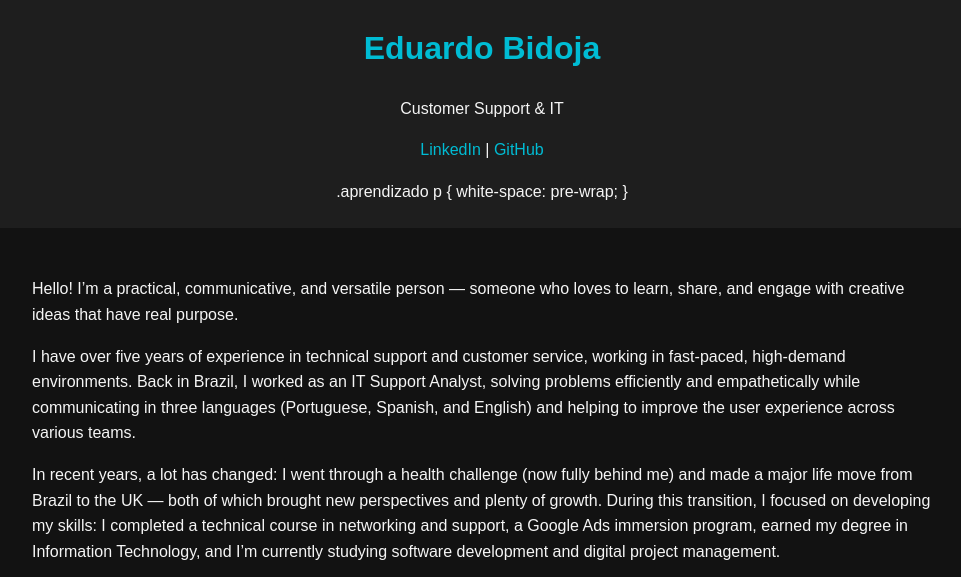
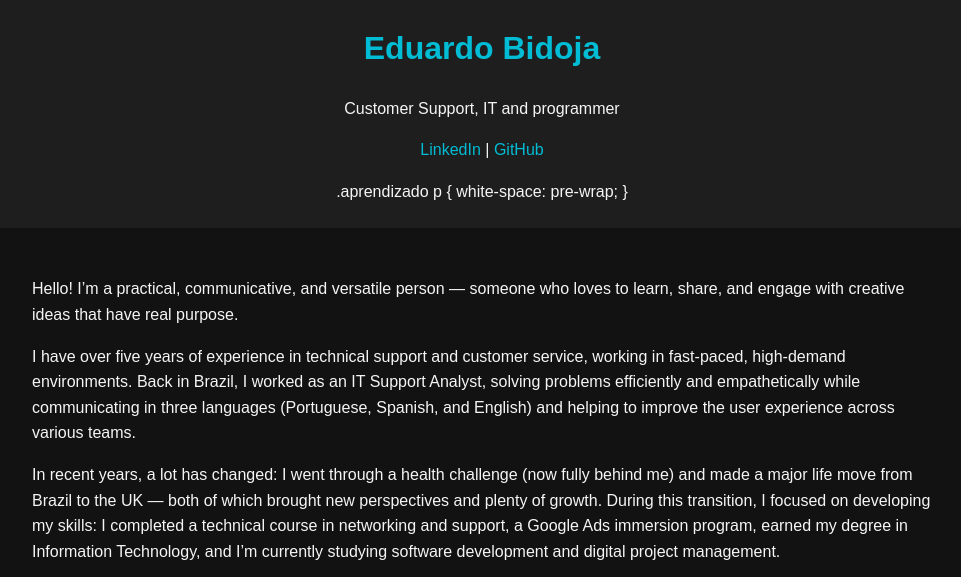
Before and after one commit to Eduardo-bidoja/bidoja_tech, a plain HTML site: page index.html in a window 1280 px wide. Shown: the part 192-769 px from the top of the page, without its empty margins (158-1119 px from the left). Drawn offline with Linux system fonts and the light colour scheme.

Commit message:
Update index.html

```diff
--- a/index.html
+++ b/index.html
@@ -59,7 +59,7 @@
   <header>
     <img src="foto.png" alt="Eduardo Bidoja's photo" class="profile-pic">
     <h1>Eduardo Bidoja</h1>
-    <p>Customer Support & IT</p>
+    <p>Customer Support, IT and programmer</p>
     <p>
       <a href="https://www.linkedin.com/in/eduardo-bidoja" target="_blank">LinkedIn</a> |
       <a href="https://github.com/Eduardo-bidoja" target="_blank">GitHub</a>
```
